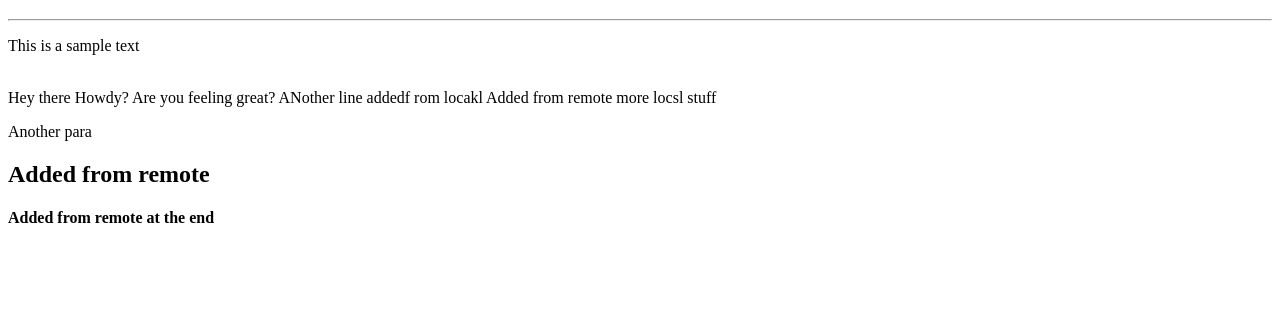
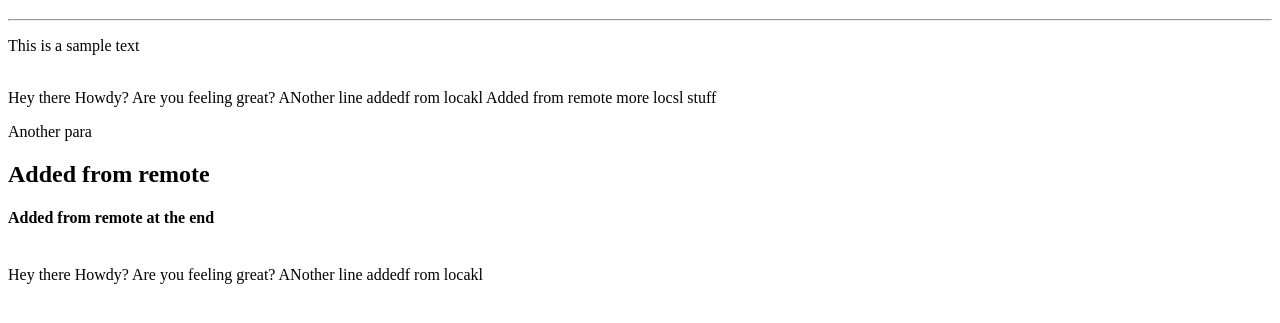
Before and after one commit to messagewaleed/publicis-work, a plain HTML site: page index.html in a window 1280 px wide. Shown: the part 61-384 px from the top of the page. Drawn offline with Linux system fonts and the light colour scheme.

Commit message:
added another line, resolved the latest conflict

```diff
--- a/index.html
+++ b/index.html
@@ -23,5 +23,8 @@ Another para</p>
 	<h2>Added from remote</h2>
 
 	<h4>Added from remote at the end </h4>
+<br>
+Hey there Howdy? Are you feeling great?
+ANother line addedf rom locakl
 </body>
 </html>
```
